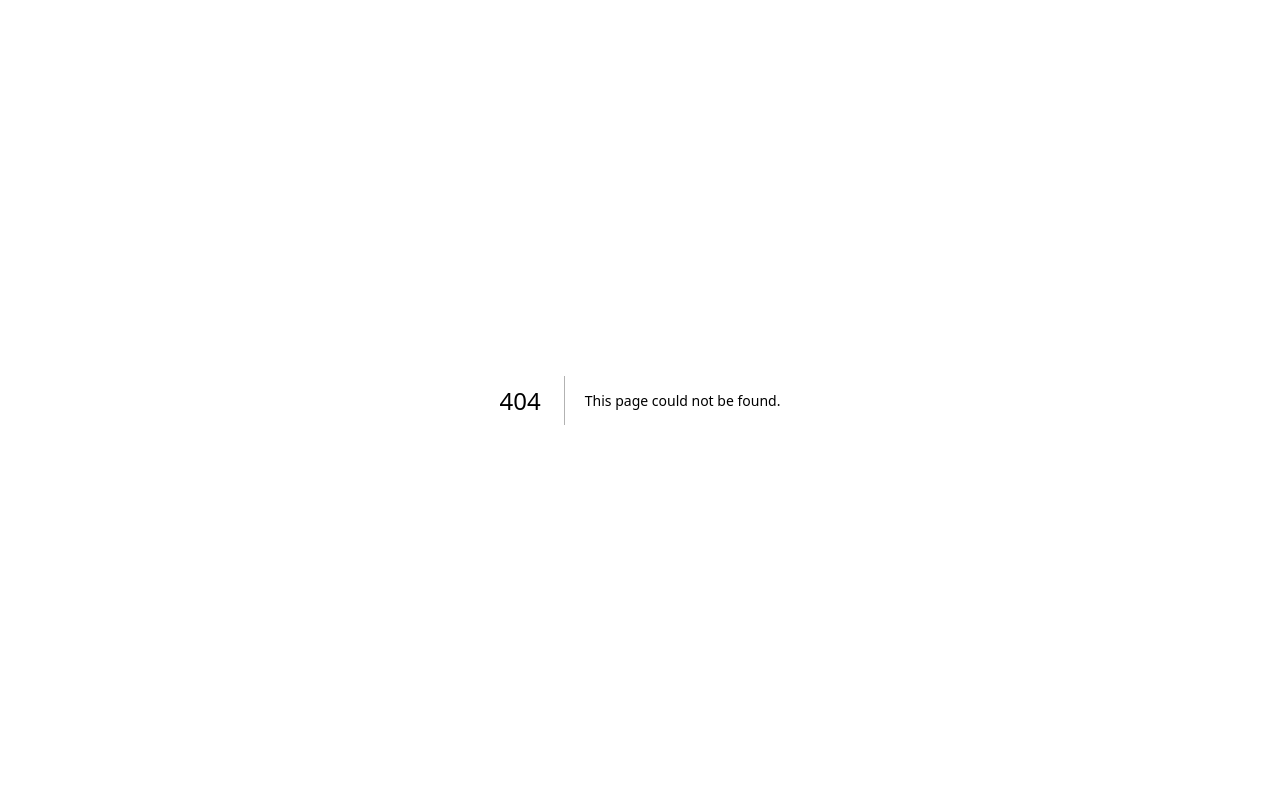
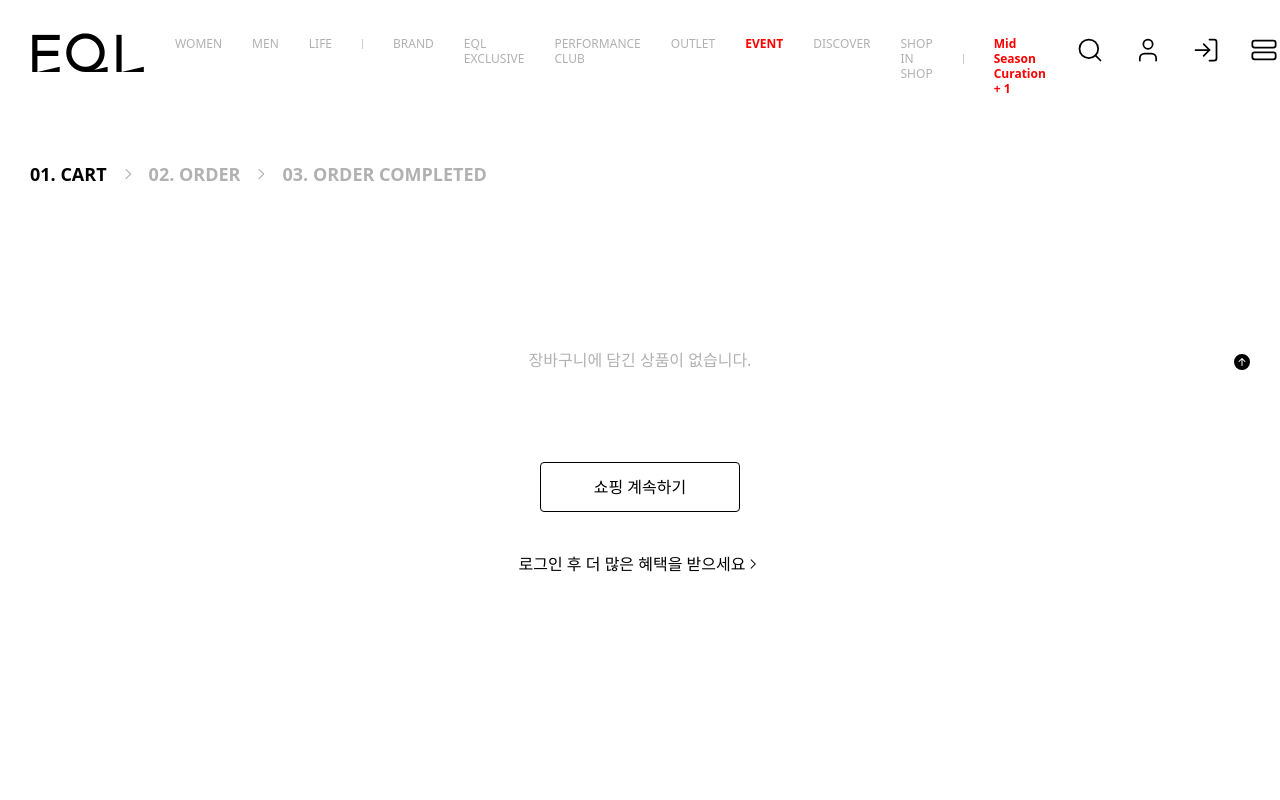
Before and after one commit to kssk3/frontend_f_team_project, a Next.js app: page /cart/empty in a window 1280 px wide. Before the commit this address had no page. Shown: the top 800 px of the page. Built offline with nearby package versions, Linux system fonts and the light colour scheme; a web font is replaced by a local one.

Commit message:
fix : notlogin 폴더 -> empty 폴더로 명칭 수정

```diff
--- /dev/null
+++ b/app/(shop)/cart/empty/page.tsx
@@ -0,0 +1,72 @@
+// 아이콘 불러오기
+import { GoChevronRight } from 'react-icons/go'; // > 오른쪽 화살표
+
+// 다음 페이지로이동
+import Link from 'next/link';
+
+// 단계 표시 변수
+const CartStep = ['01. CART', '02. ORDER', '03. ORDER COMPLETED'];
+
+export default function NotLoginCartPage(): React.JSX.Element {
+    // 현재 단계 (0 : cart(기본) / 1 : 0rder / 2 : order complered)
+    const currentStep = 0;
+
+    // 1) 장바구니 비었을때
+    return (
+        <main>
+            <div className="mt-[60px] mr-[30px] ml-[30px]">
+                {/* ① 단계 표시 영역*/}
+                <ol className="flex gap-3 text-lg font-semibold">
+                    {CartStep.map((step, index) => (
+                        // 글자와 화살표 높이 맞추기
+                        <li key={step} className="flex items-center gap-3">
+                            <span
+                                className={
+                                    currentStep === index
+                                        ? 'text-black'
+                                        : 'text-faint'
+                                }
+                            >
+                                {step}
+                            </span>
+                            {/* index가 2보다 작을 때만 아이콘(화살표) 표시 */}
+                            {index < 2 && (
+                                <GoChevronRight className="text-faint" />
+                            )}
+                        </li>
+                    ))}
+                </ol>
+
+                {/* ② 빈 장바구니 영역 */}
+                <div className="flex flex-col items-center pt-[100px] pb-[300px]">
+                    {/* 안내문구 */}
+                    <div className="text-faint pt-[60px] pb-[90px]">
+                        <p className="font-medium">
+                            장바구니에 담긴 상품이 없습니다.
+                        </p>
+                    </div>
+
+                    {/* 쇼핑 계속하기 버튼*/}
+                    <Link
+                        href="/"
+                        className="flex h-[50px] w-[200px] items-center justify-center rounded border-[1.8px] border-black font-medium"
+                    >
+                        쇼핑 계속하기
+                    </Link>
+
+                    {/* 비로그인시에만 보여주는 페이지 : 로그인 유도 링크 */}
+
+                    <Link
+                        href="/login"
+                        className="mt-[40px] flex items-center font-medium"
+                    >
+                        로그인 후 더 많은 혜택을 받으세요
+                        <GoChevronRight />
+                    </Link>
+                </div>
+            </div>
+        </main>
+    );
+}
+
+// 2) 장바구니 채웠을때
```
